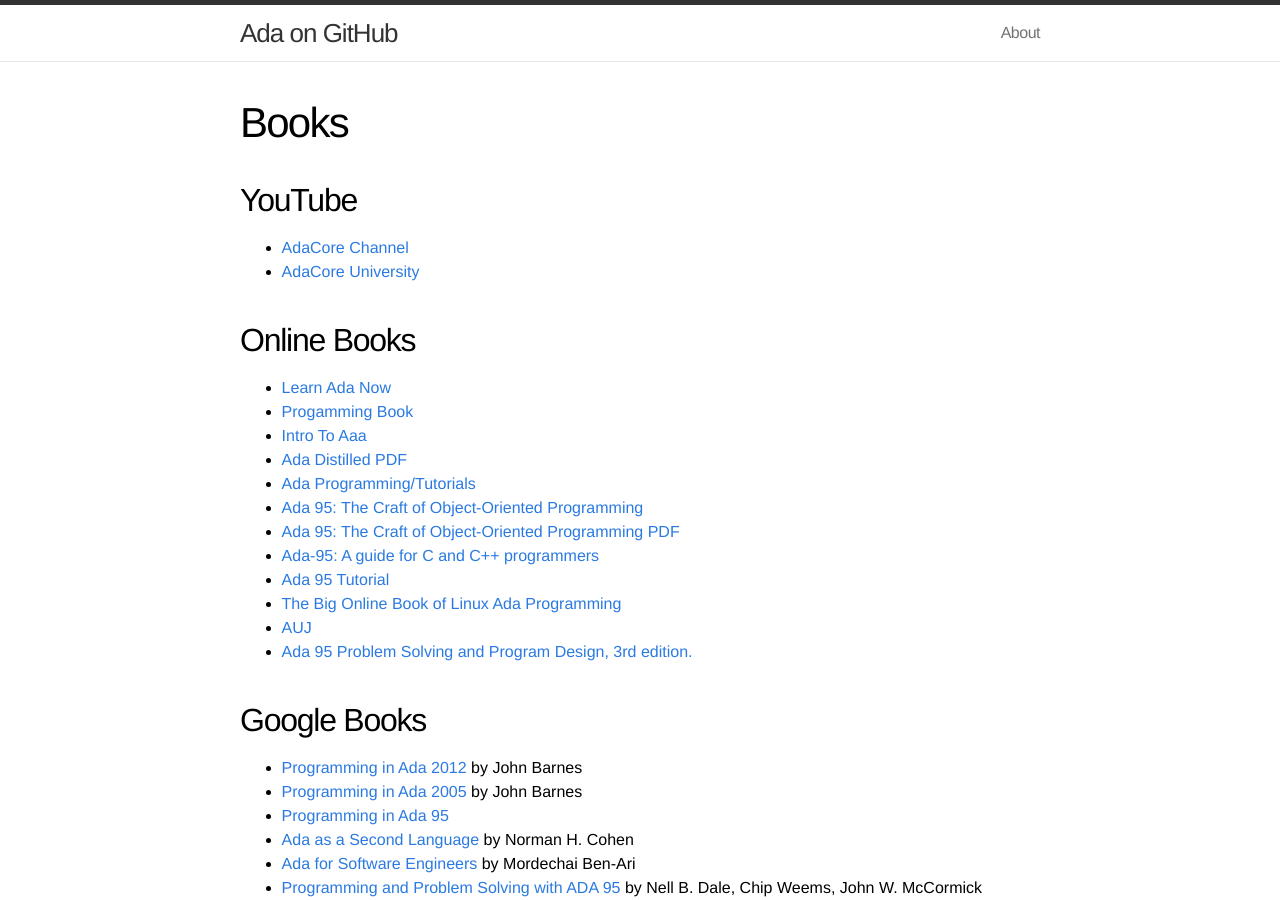
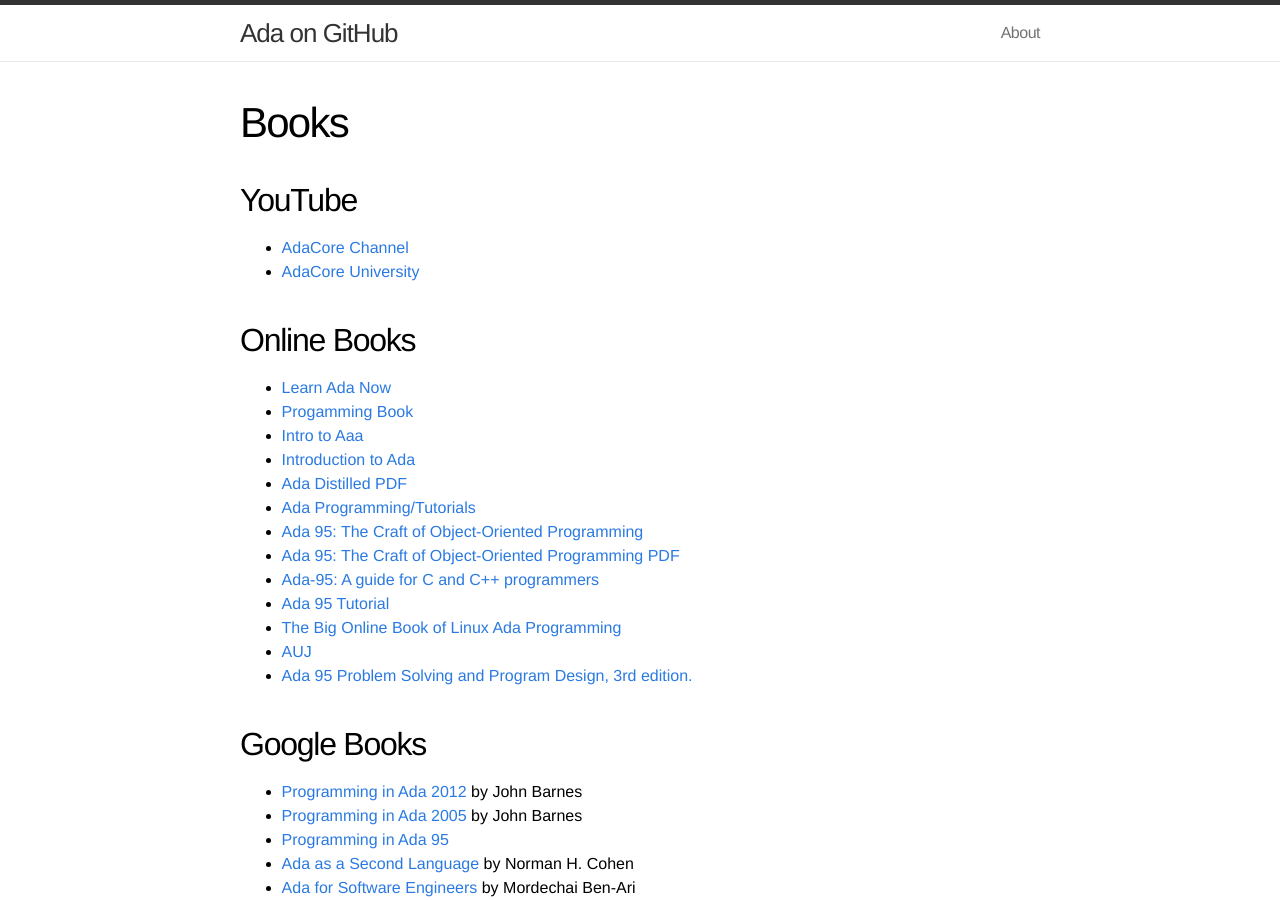
Before and after one commit to quornings/quornings.github.io, a Jekyll site: the page built from books.md, in a window 1280 px wide and 900 px high. Built offline with Jekyll 4.4.1, drawn with Linux system fonts in a browser that asks for light colours.

Commit message:
Add Introduction to Ada.

```diff
--- a/books.md
+++ b/books.md
@@ -13,7 +13,8 @@ permalink: /books/
 
 - [Learn Ada Now](http://www.learnadanow.com)
 - [Progamming Book](https://en.wikibooks.org/wiki/Ada_Programming)
-- [Intro To Aaa](https://intro-to-ada.readthedocs.io/en/latest)
+- [Intro to Aaa](https://intro-to-ada.readthedocs.io/en/latest)
+- [Introduction to Ada](https://cs.lmu.edu/~ray/notes/introada)
 - [Ada Distilled PDF](https://www.adaic.org/resources/add_content/docs/distilled/adadistilled.pdf)
 - [Ada Programming/Tutorials](https://en.wikibooks.org/wiki/Ada_Programming/Tutorials)
 - [Ada 95: The Craft of Object-Oriented Programming](https://www.adaic.org/resources/add_content/docs/craft/html/contents.htm)
```
